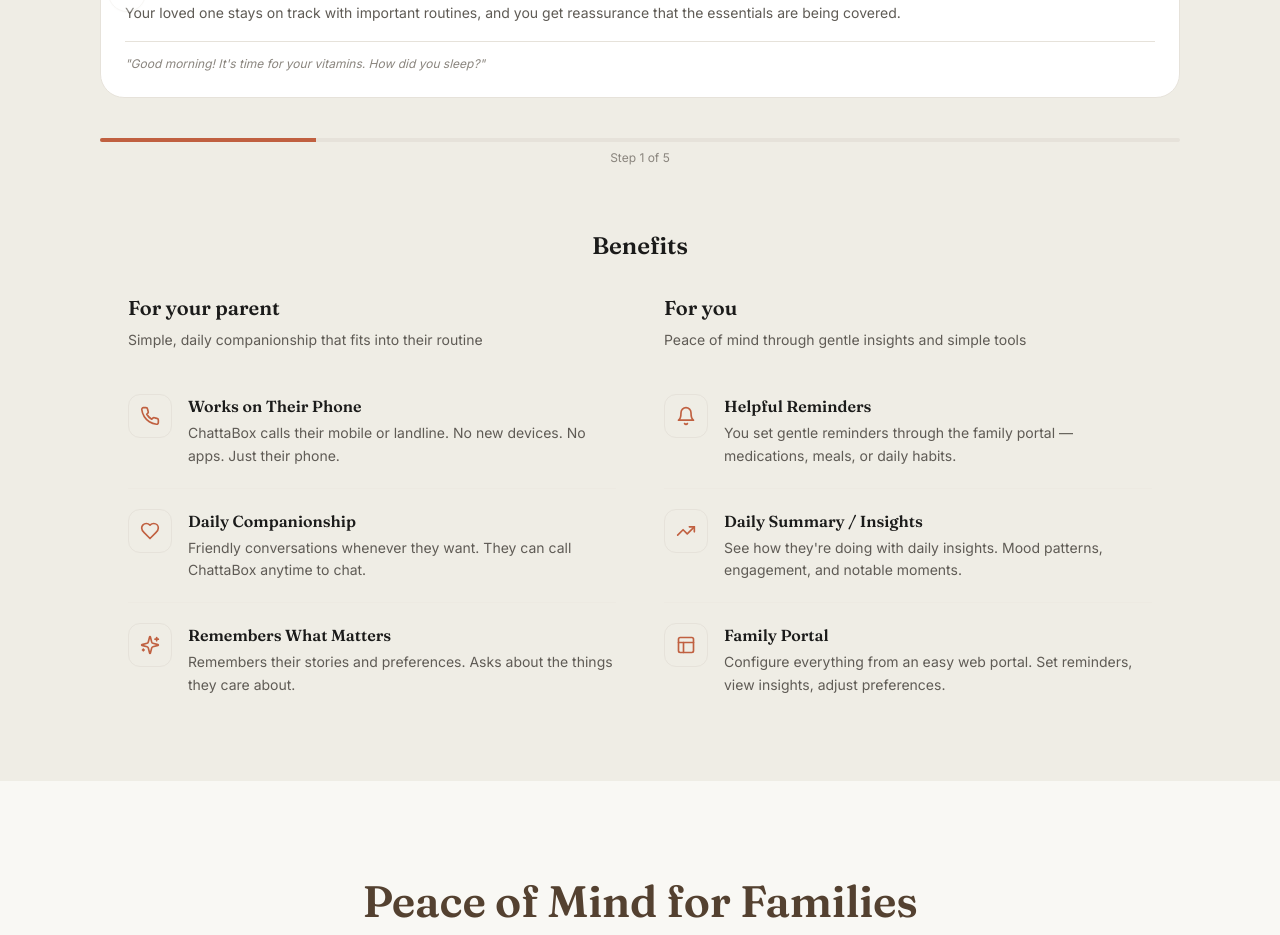
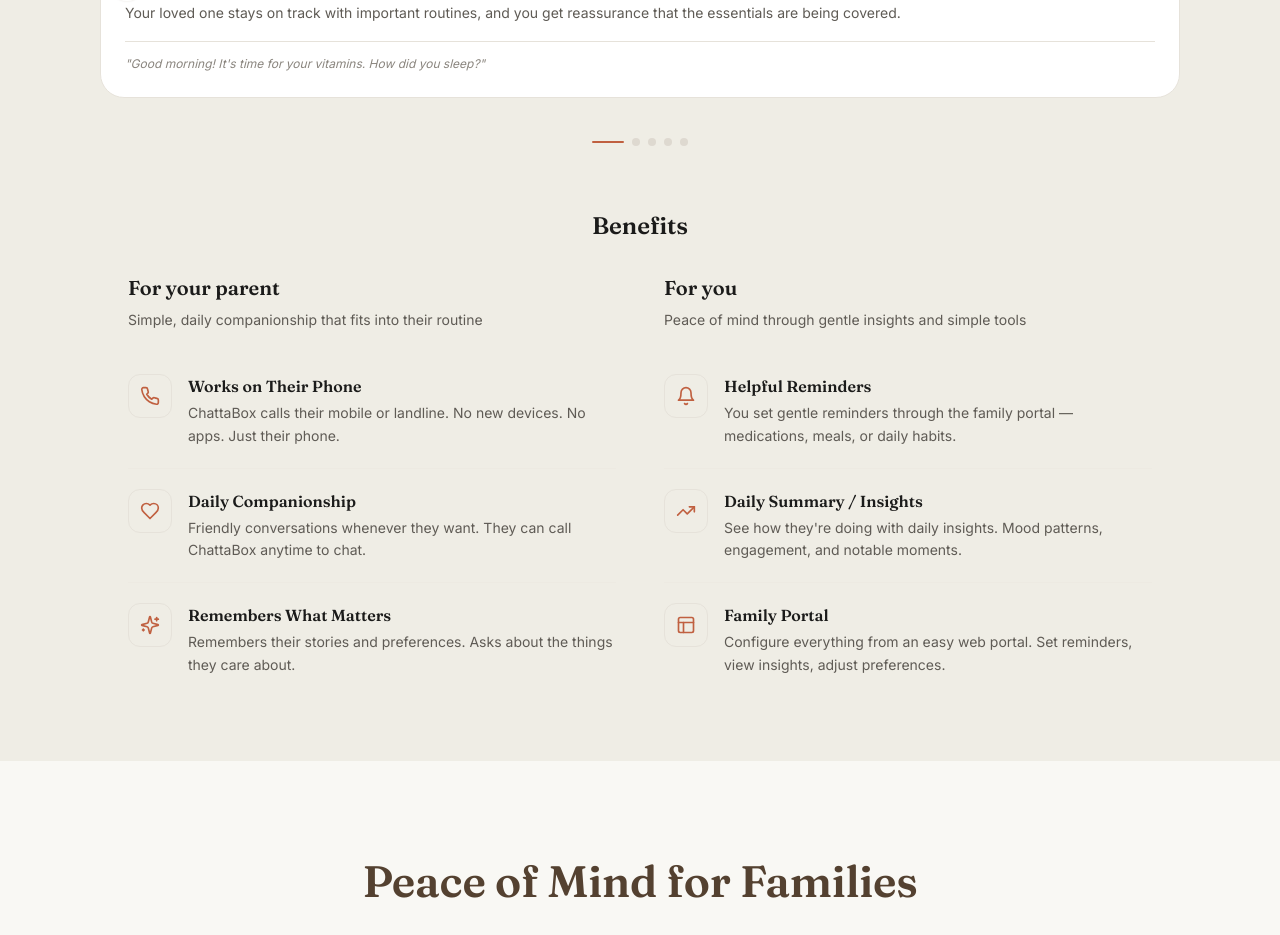
Before and after one commit to hawkpersonal/ChattaBox-Public-Website, a React (Vite) app: page / in a window 1280 px wide. Shown: the part 1200-2135 px from the top of the page. Built offline with nearby package versions, Linux system fonts and the light colour scheme.

Commit message:
Fix arrow navigation and replace step text with dot menu (dash for active)

```diff
--- a/src/components/sections/Features.tsx
+++ b/src/components/sections/Features.tsx
@@ -128,9 +128,12 @@ export function Features() {
   // Sync scroll position with activeStep
   useEffect(() => {
     if (scrollContainerRef.current) {
-      const cardElement = scrollContainerRef.current.children[0].children[activeStep] as HTMLElement;
-      if (cardElement) {
-        cardElement.scrollIntoView({ behavior: 'smooth', block: 'nearest', inline: 'center' });
+      const track = scrollContainerRef.current.querySelector('.flex') as HTMLElement;
+      if (track) {
+        const cardElement = track.children[activeStep] as HTMLElement;
+        if (cardElement) {
+          cardElement.scrollIntoView({ behavior: 'smooth', block: 'nearest', inline: 'center' });
+        }
       }
     }
   }, [activeStep]);
@@ -141,7 +144,10 @@ export function Features() {
     if (!container) return;
 
     const handleScroll = () => {
-      const cards = container.children[0].children;
+      const track = container.querySelector('.flex') as HTMLElement;
+      if (!track) return;
+
+      const cards = track.children;
       const containerRect = container.getBoundingClientRect();
       const containerCenter = containerRect.left + containerRect.width / 2;
 
@@ -282,22 +288,22 @@ export function Features() {
               </svg>
             </button>
 
-            {/* Progress bar and step indicator */}
-            <div className="mt-6 space-y-2">
-              {/* Progress bar */}
-              <div className="h-1 bg-[#E6E2DA] rounded-full overflow-hidden">
-                <div
-                  className="h-full bg-[#C06040] transition-all duration-300"
-                  style={{
-                    width: `${((activeStep + 1) / cadenceSteps.length) * 100}%`,
-                    transition: prefersReducedMotion.current ? 'none' : 'width 300ms ease-out',
-                  }}
-                />
-              </div>
-              {/* Step text */}
-              <p className="text-xs text-[#8A857E] text-center">
-                Step {activeStep + 1} of {cadenceSteps.length}
-              </p>
+            {/* Dot menu indicator */}
+            <div className="mt-6 flex justify-center items-center gap-2">
+              {cadenceSteps.map((_, index) => (
+                <button
+                  key={index}
+                  onClick={() => handleStepClick(index)}
+                  className="focus:outline-none transition-all"
+                  aria-label={`Go to step ${index + 1}`}
+                >
+                  {index === activeStep ? (
+                    <div className="w-8 h-0.5 bg-[#C06040] rounded-full" />
+                  ) : (
+                    <div className="w-2 h-2 rounded-full bg-[#DED9D0] hover:bg-[#C06040] transition-colors" />
+                  )}
+                </button>
+              ))}
             </div>
           </div>
         </div>
```
